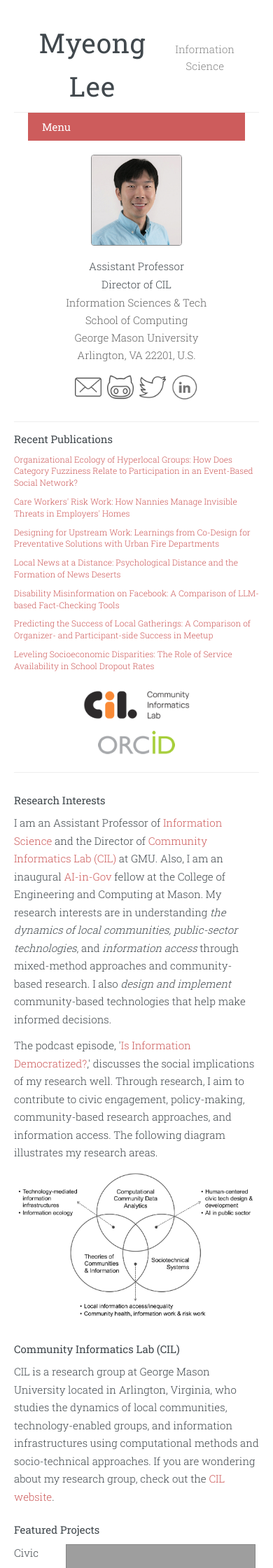
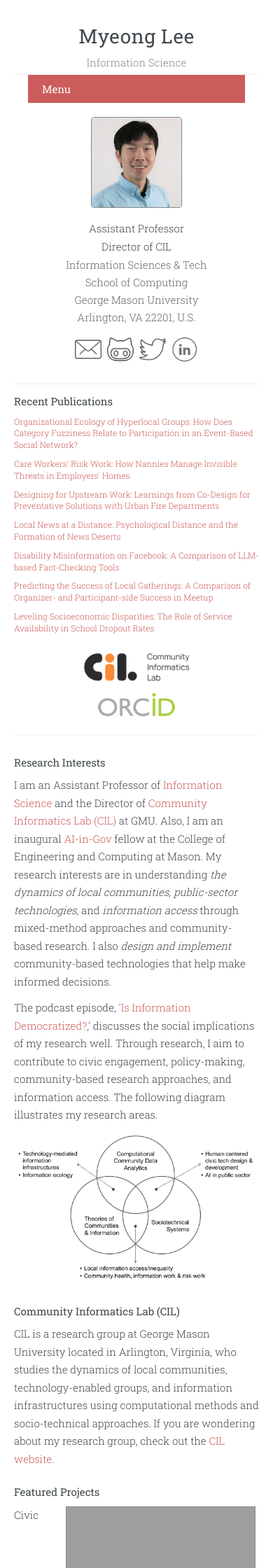
Before and after one commit to myeong/myeong.github.io, a Jekyll site: the page built from index.html, in a window 390 px wide. Shown: the top 2240 px of the page at 70% size. Built offline with Jekyll 4.4.1, drawn with Linux system fonts in a browser that asks for light colours; grey boxes are pictures that could not be loaded.

Commit message:
Stack site name and tagline vertically on mobile
Co-Authored-By: Claude Opus 4.6 (1M context) <noreply@anthropic.com>

```diff
--- a/assets/css/style.css
+++ b/assets/css/style.css
@@ -1079,6 +1079,16 @@ a.pub-entry-link .pub-title {
     text-align: center;
   }
 
+  #site-name {
+    flex-direction: column;
+    align-items: center;
+    gap: 2px;
+  }
+
+  #site-name a {
+    font-size: 28px;
+  }
+
   /* Mobile nav */
   .menu-toggle {
     display: block;
```
